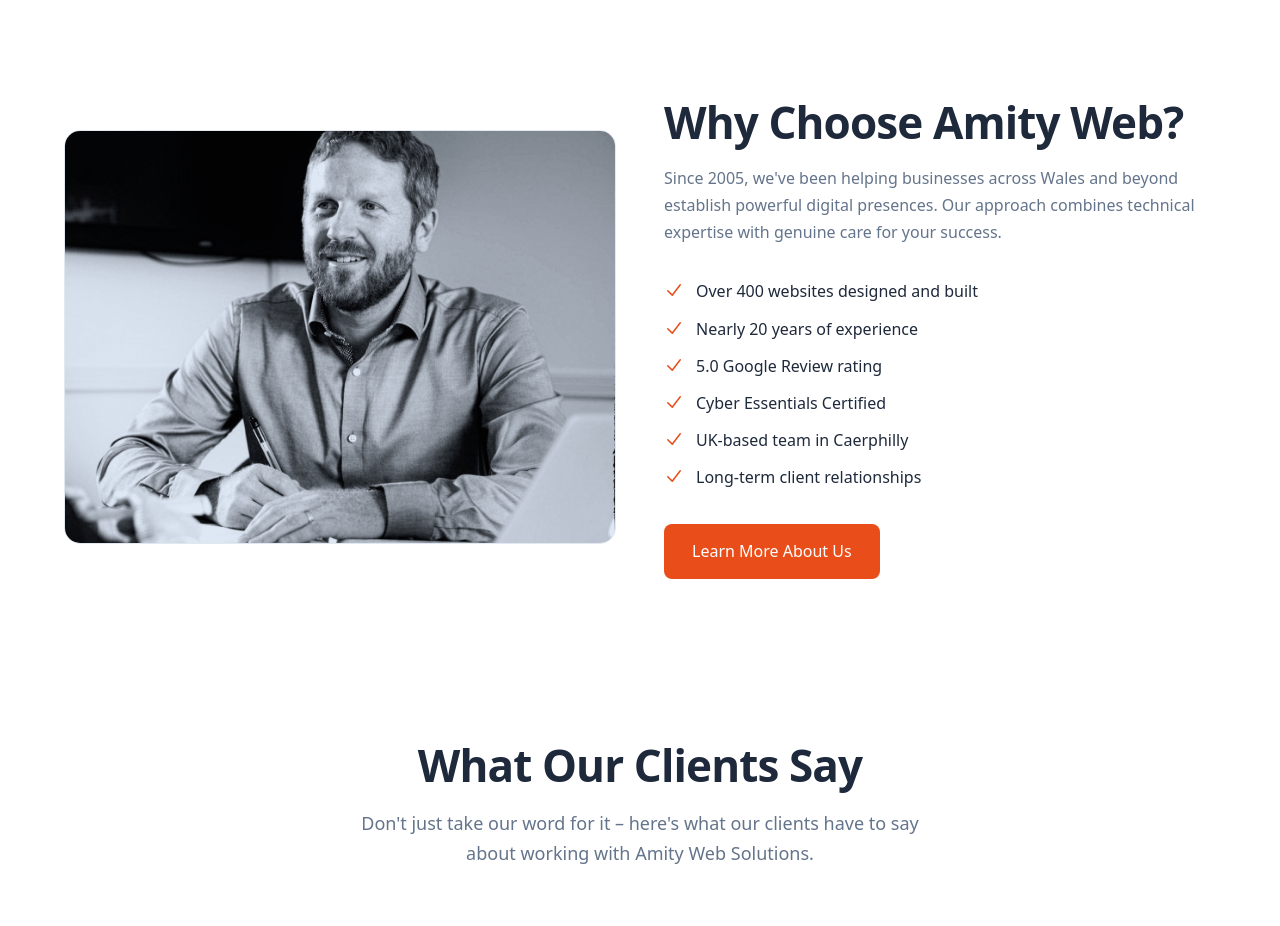
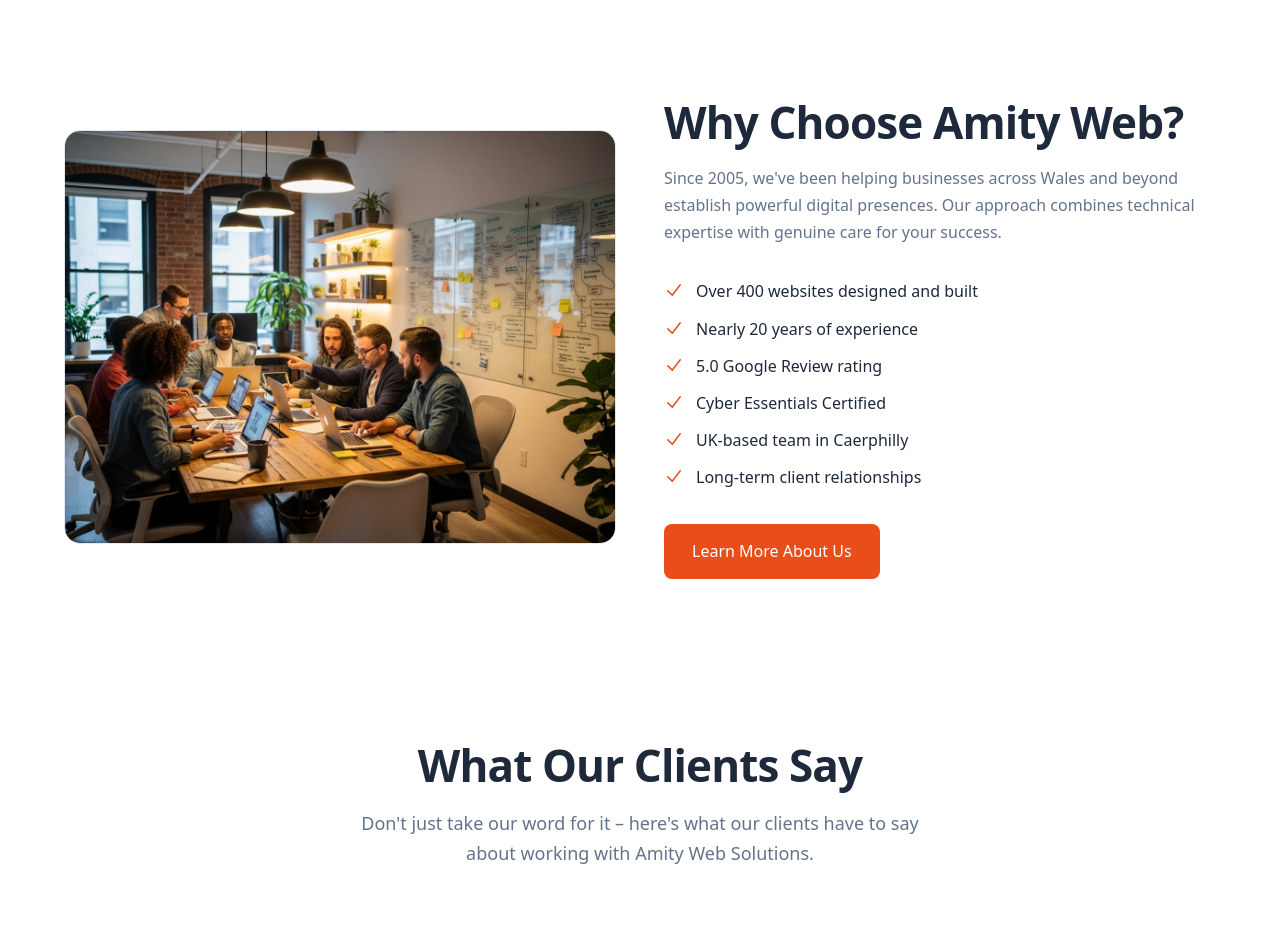
Before and after one commit to amityweb/amityweb-nextjs, a Next.js app: page / in a window 1280 px wide. Shown: the part 1380-2306 px from the top of the page. Built offline with nearby package versions, Linux system fonts and the light colour scheme.

Commit message:
Replace Why Choose Amity image with team collaboration photo

```diff
--- a/src/app/page.tsx
+++ b/src/app/page.tsx
@@ -80,13 +80,13 @@
                 <div className="container">
                     <div className="grid lg:grid-cols-2 gap-12 items-center">
                         <div className="relative">
-                            {/* Laurence Cope photo */}
+                            {/* Professional team collaboration photo */}
                             <div className="aspect-[4/3] rounded-2xl overflow-hidden border border-[var(--border)]">
                                 <Image
-                                    src="/laurence-cope.png"
-                                    alt="Laurence Cope - Founder of Amity Web Solutions"
-                                    width={1277}
-                                    height={980}
+                                    src="/why-amity-team.png"
+                                    alt="Professional web development team collaborating in a modern office"
+                                    width={1280}
+                                    height={896}
                                     className="w-full h-full object-cover"
                                 />
                             </div>
```
Also changed, not shown: public/why-amity-team.png (added).
